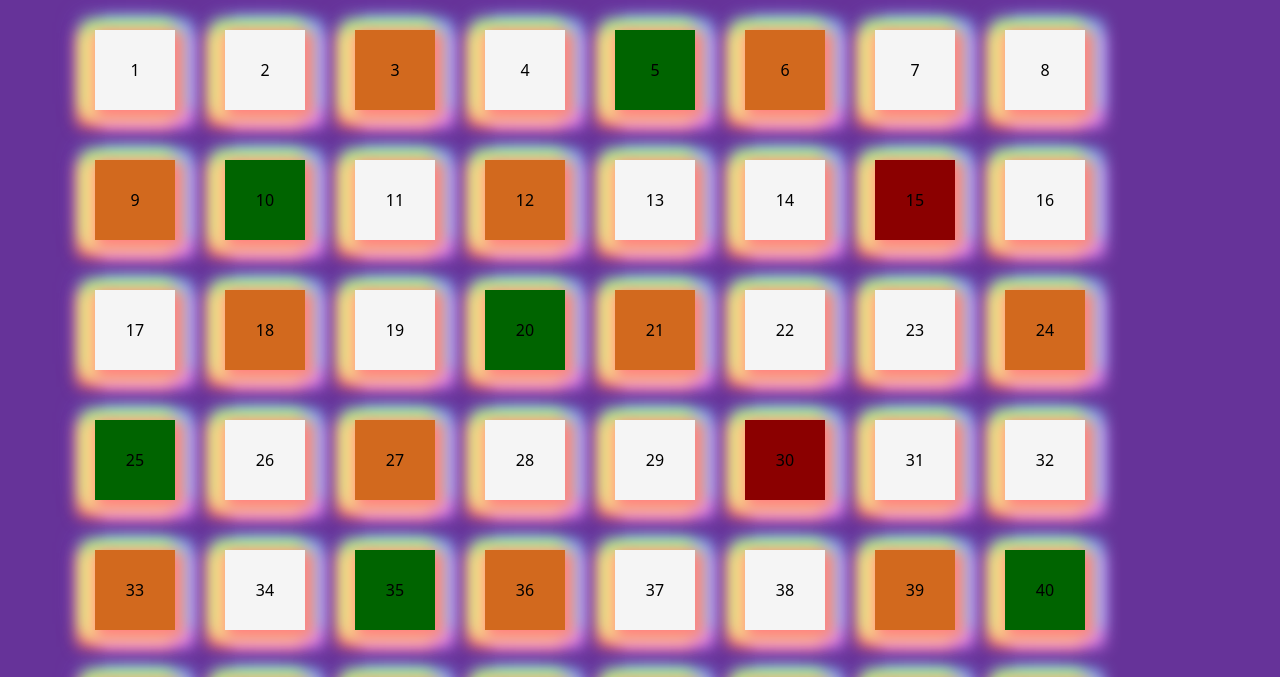
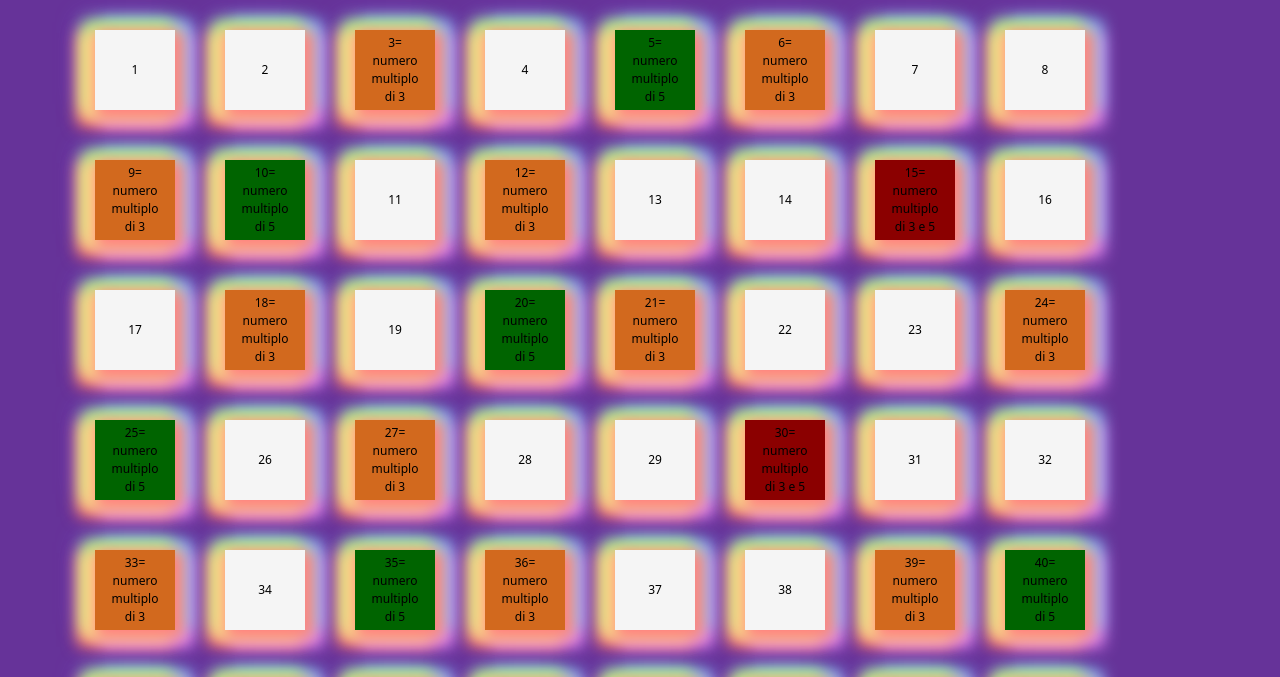
Before and after one commit to Tave23/js-fizzbuzzdom, a plain HTML site: page index.html in a window 1280 px wide. Shown: the part 91-768 px from the top of the page. Drawn offline with nearby package versions, Linux system fonts and the light colour scheme.

Commit message:
esercizio completo

```diff
--- a/css/style.css
+++ b/css/style.css
@@ -14,6 +14,8 @@ h1{
    background-color: rgb(245, 245, 245);
    color: black;
    display: flex;
+   text-align: center;
+   font-size: 12px;
    justify-content: center;
    align-items: center;
    box-shadow: 5px 5px 15px 5px #FF8080, -9px 5px 15px 5px #FFE488, -7px -5px 15px 5px #8CFF85, 12px -5px 15px 5px #80C7FF, 12px 10px 15px 7px #E488FF, -10px 10px 15px 7px #FF616B, -10px -7px 27px 1px #8E5CFF, 0px 0px 25px 10px rgba(0,0,0,0);
--- a/js/script.js
+++ b/js/script.js
@@ -1,7 +1,4 @@
 const row = document.querySelector('.row');
-let multiplo3_5 = '';
-let multiplo3 = '';
-let multiplo5 = '';
 
 for (let i = 1; i <= 100; i++) {
    const box = document.createElement('div');
@@ -12,19 +9,14 @@ for (let i = 1; i <= 100; i++) {
 
    if (!(i % 3) && !(i % 5)) {
       box.classList.add('mult3-5');
-      multiplo3_5 = 'numero multiplo di 3 e 5';
+      box.innerHTML = i + '= numero multiplo di 3 e 5';
    } else if (!(i % 3)) {
       box.classList.add('mult3');
-      multiplo3 = 'numero multiplo di 3';
+      box.innerHTML = i + '= numero multiplo di 3';
    } else if (!(i % 5)) {
       box.classList.add('mult5');
-      multiplo3 = 'numero multiplo di 5';
+      box.innerHTML = i + '= numero multiplo di 5';
    }
 
    console.log(i);
-
 }
-
-document.getElementsByClassName("mult3-5").innerHTML = multiplo3_5;
-document.getElementsByClassName("mult3").innerHTML = multiplo3;
-document.getElementsByClassName("mult5").innerHTML = multiplo5;
```
